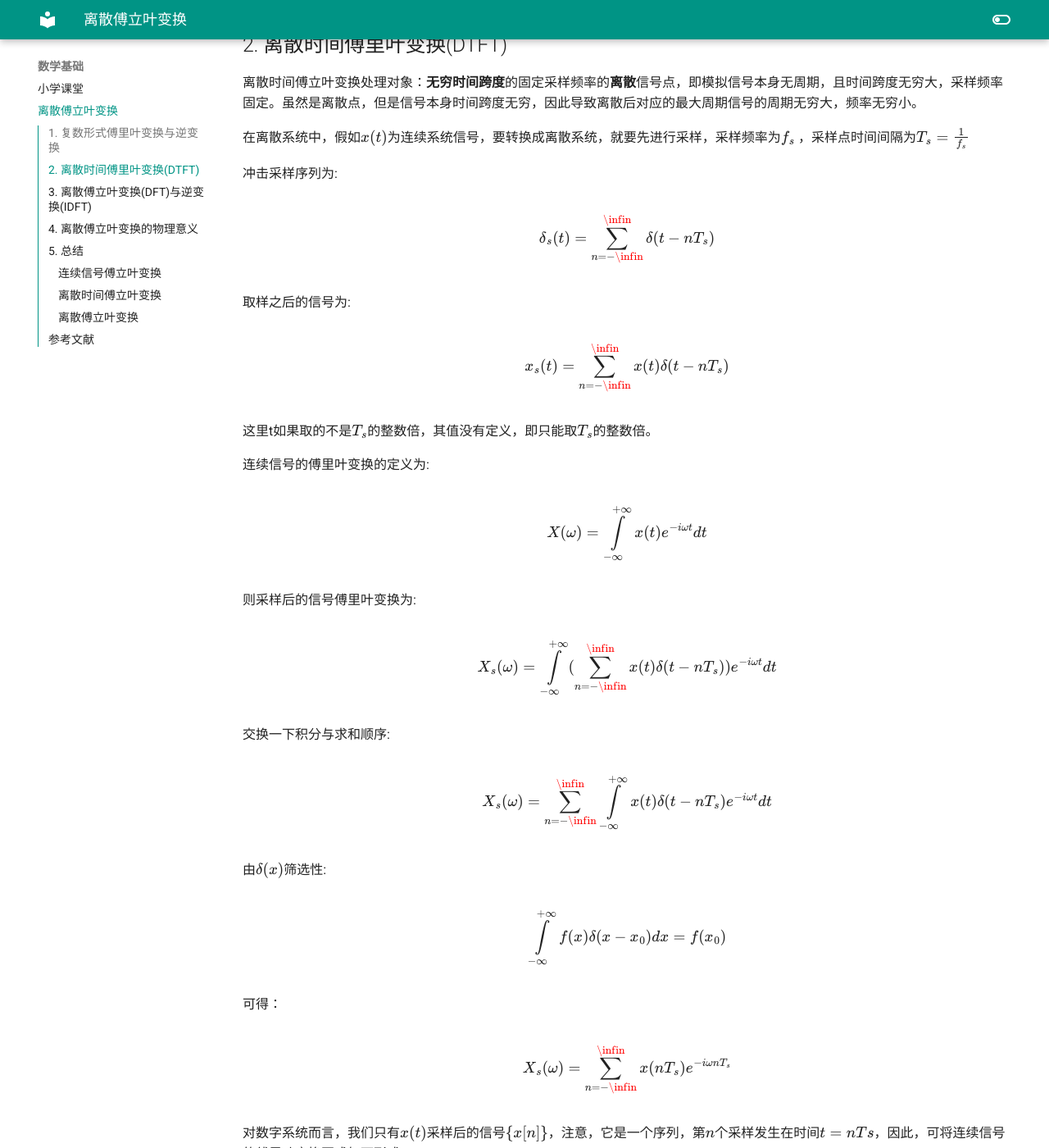
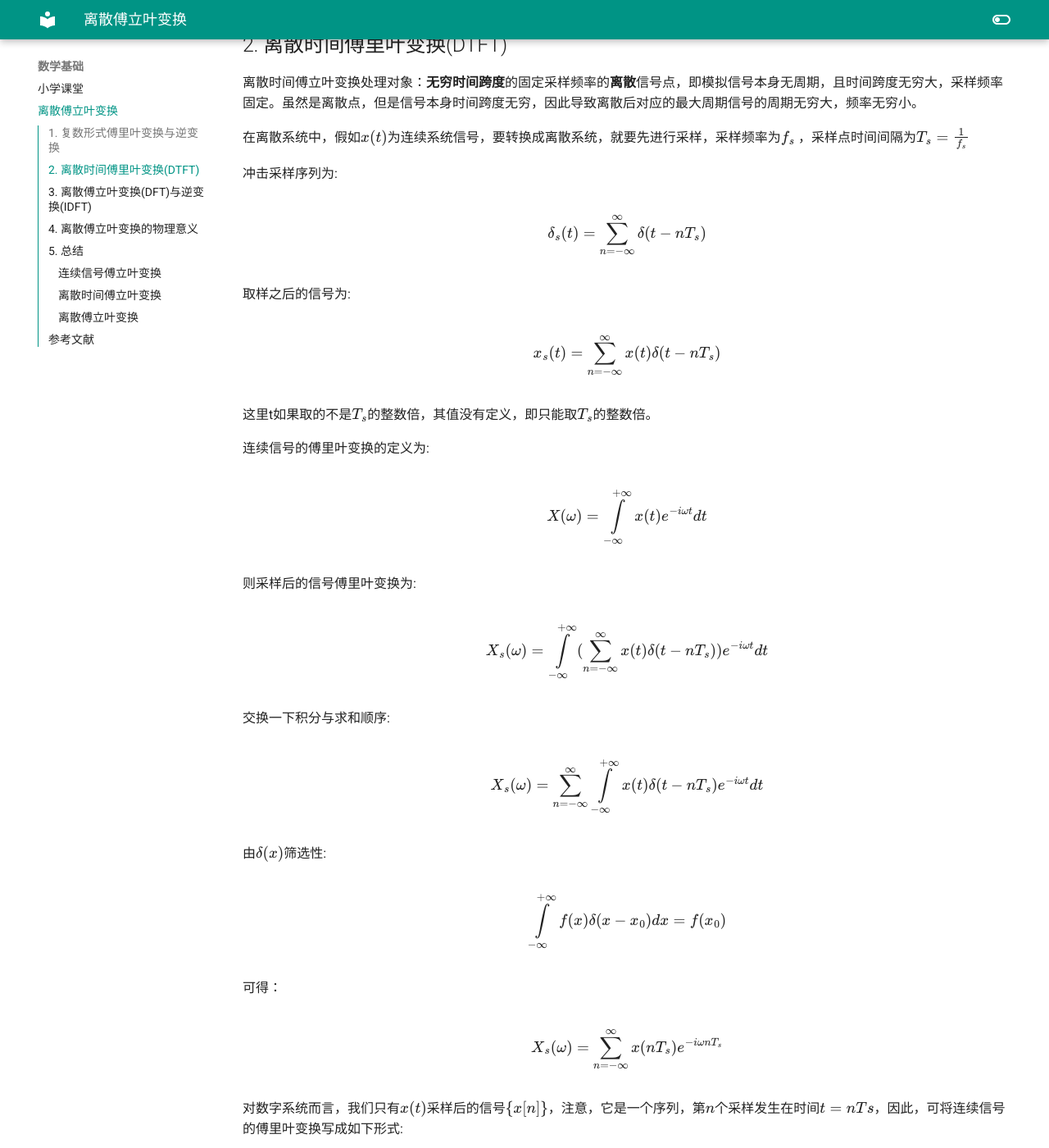
Before and after one commit to wang-qd/wang-qd.github.io, an MkDocs documentation site: the page built from docs/数学基础/离散傅立叶变换.md, in a window 1280 px wide and 1400 px high, scrolled down 713 px. Shown: the whole window at 82% size. Built offline with MkDocs 1.6.1 and Material for MkDocs 9.7.7, drawn with Linux system fonts in a browser that asks for light colours; some of the changed text lies outside the part shown.

Commit message:
fix latex bug

```diff
--- a/docs/数学基础/离散傅立叶变换.md
+++ b/docs/数学基础/离散傅立叶变换.md
@@ -18,11 +18,11 @@ $$f(t)=\frac{1}{2\pi}\int\limits_{-\infty}^{+\infty}F(\omega)e^{i\omega t}d\omeg
 
 冲击采样序列为:
 
-$$\delta_s(t)=\sum\limits_{n = -\infin}^{\infin}\delta(t-nT_s)$$
+$$\delta_s(t)=\sum\limits_{n = -\infty}^{\infty}\delta(t-nT_s)$$
 
 取样之后的信号为:
 
-$$x_s(t)=\sum\limits_{n = -\infin}^{\infin}x(t)\delta(t-nT_s)$$
+$$x_s(t)=\sum\limits_{n = -\infty}^{\infty}x(t)\delta(t-nT_s)$$
 
 这里t如果取的不是$T_s$的整数倍，其值没有定义，即只能取$T_s$的整数倍。
 
@@ -32,11 +32,11 @@ $$X(\omega)=\int\limits_{-\infty}^{+\infty}x(t)e^{-i\omega t}dt$$
 
 则采样后的信号傅里叶变换为:
 
-$$X_s(\omega)=\int\limits_{-\infty}^{+\infty}(\sum\limits_{n = -\infin}^{\infin}x(t)\delta(t-nT_s))e^{-i\omega t}dt$$
+$$X_s(\omega)=\int\limits_{-\infty}^{+\infty}(\sum\limits_{n = -\infty}^{\infty}x(t)\delta(t-nT_s))e^{-i\omega t}dt$$
 
 交换一下积分与求和顺序:
 
-$$X_s(\omega)=\sum\limits_{n = -\infin}^{\infin}\int\limits_{-\infty}^{+\infty}x(t)\delta(t-nT_s)e^{-i\omega t}dt$$
+$$X_s(\omega)=\sum\limits_{n = -\infty}^{\infty}\int\limits_{-\infty}^{+\infty}x(t)\delta(t-nT_s)e^{-i\omega t}dt$$
 
 由$\delta(x)$筛选性:
 
@@ -44,11 +44,11 @@ $$\int\limits_{-\infty}^{+\infty}f(x)\delta(x-x_0)dx=f(x_0)$$
 
 可得：
 
-$$X_s(\omega)=\sum\limits_{n = -\infin}^{\infin}x(nT_s)e^{-i\omega nT_s}$$
+$$X_s(\omega)=\sum\limits_{n = -\infty}^{\infty}x(nT_s)e^{-i\omega nT_s}$$
 
 对数字系统而言，我们只有$x(t)$采样后的信号$\left\{x[n]\right\}$，注意，它是一个序列，第$n$个采样发生在时间$t=nTs$，因此，可将连续信号的傅里叶变换写成如下形式:
 
-$$X_s(\omega)=\sum\limits_{n = -\infin}^{\infin}x(n)e^{-i\omega nT_s}$$
+$$X_s(\omega)=\sum\limits_{n = -\infty}^{\infty}x(n)e^{-i\omega nT_s}$$
 
 上式称为离散时间傅里叶变换(Discrete Time Fourier Transform)，简称DTFT，也就是无限长离散信号如何进行傅里叶变换。
 
@@ -70,7 +70,7 @@ $$x(n)=\frac{1}{N}\sum\limits_{k = 0}^{N-1}X(k)e^{i\frac{2\pi}{N}nk},n=0,1,2..N-
 
 根据连续信号$x(t)$按照采样时间$T_s$进行抽样$N$次$\delta(t-nT_s)$，并将这$N$个数值进行周期延拓，可以得到周期的离散信号$x[n]$，其周期$T=N*T_s$，频率为$f=\frac{2\pi}{T}$，在一个周期$T$内，其共表达式为:
 
-$$x_s(t)=\sum\limits_{n = -\infin}^{\infin}x(t)\delta(t-nT_s)$$
+$$x_s(t)=\sum\limits_{n = -\infty}^{\infty}x(t)\delta(t-nT_s)$$
 
 令$\omega = f = \frac{2\pi}{T}$
 
```
